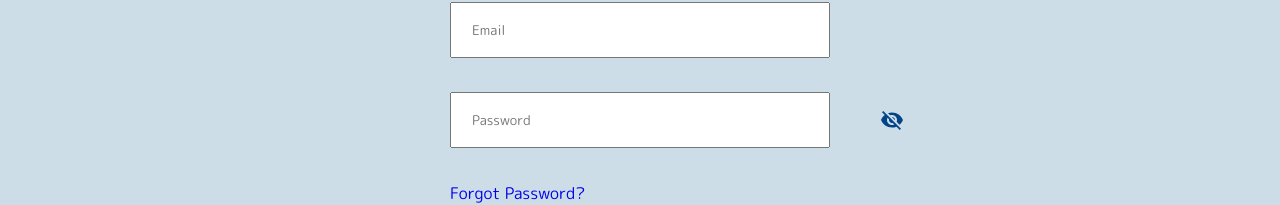
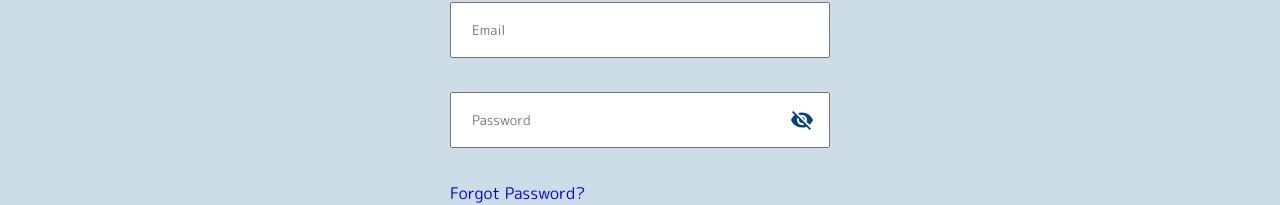
Before and after one commit to Mr-Saba/shopping-website, a React (Create React App) app: page /logIn in a window 1280 px wide. Shown: the part 188-393 px from the top of the page. Built offline with nearby package versions, Linux system fonts and the light colour scheme; no server answers.

Commit message:
show hide pass style change

```diff
--- a/src/pages/logIn/logIn.css
+++ b/src/pages/logIn/logIn.css
@@ -16,7 +16,7 @@
     margin: 20px 0;
 }
 .logIn .logInCenter input {
-    padding-left: 20px;
+    padding: 0 50px 0 20px;
     width: 100%;
     position: absolute;
     height: 80%;
@@ -28,10 +28,9 @@
     color: #034488;
     padding-right: 20px;
     justify-content: flex-end;
-    left: 430px;
+    left: 340px;
     height: 80%;
 }
-
 .logIn .logInCenter .logInForm .inputLogIn p {
     font-size: 14px;
     color: #f50057;
--- a/src/pages/registration/registration.css
+++ b/src/pages/registration/registration.css
@@ -103,7 +103,7 @@ form.regForm input {
 }
 
 .termsAndConditionsCheckBoxSignUp label {
-    width: 47%;
+    width: 58%;
 }
 
 .termsAndConditionsCheckBoxSignUp input#terms {
```
